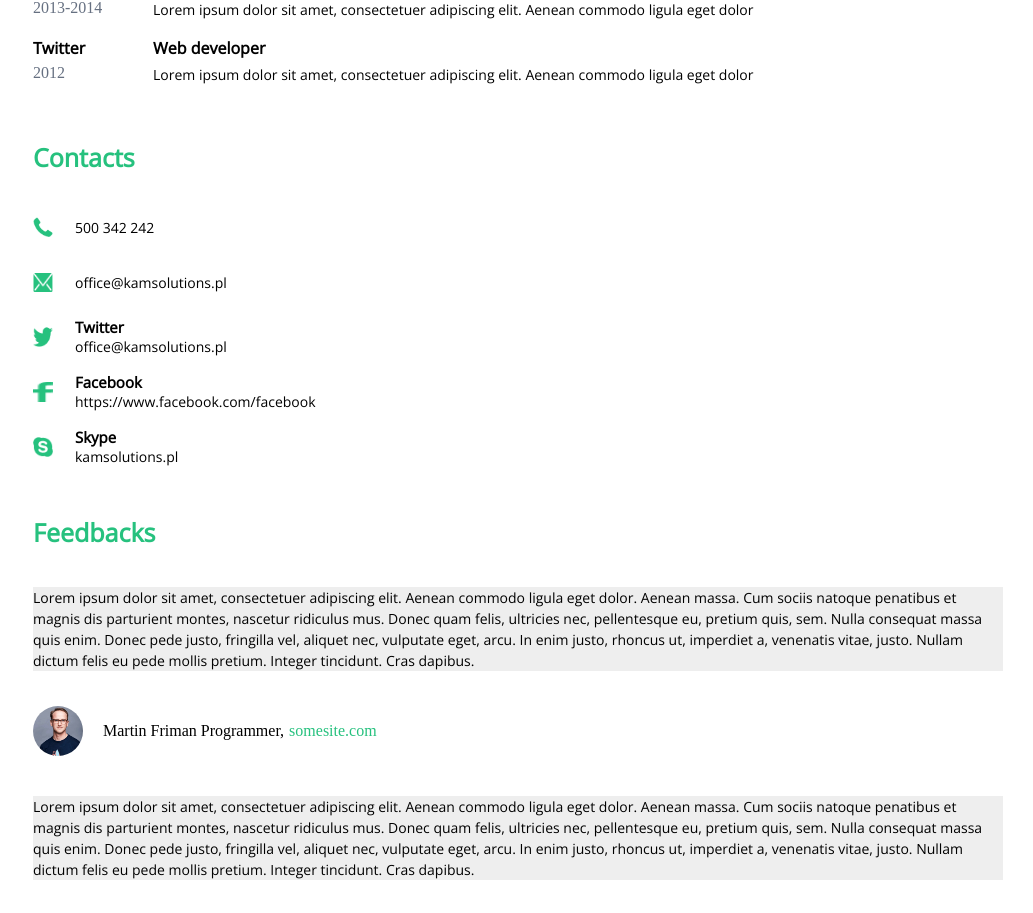
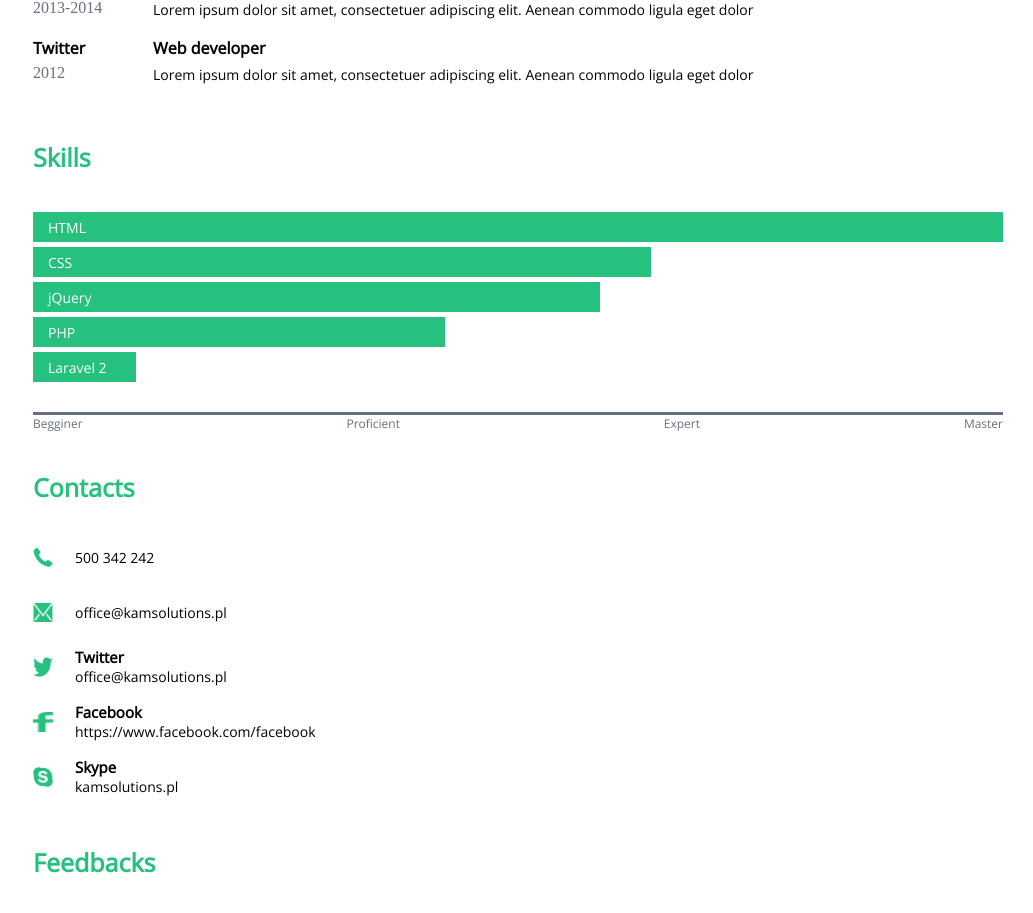
Before and after one commit to Jaba-B/isotope, a React (Create React App) app: page /inner in a window 1280 px wide. Shown: the part 1094-2007 px from the top of the page, without its empty margins (247-1280 px from the left). Built offline with nearby package versions, Linux system fonts and the light colour scheme.

Commit message:
created and added skills component

```diff
--- a/src/assets/styles/innerPage.css
+++ b/src/assets/styles/innerPage.css
@@ -237,6 +237,62 @@ p {
     margin: 10px 0 10px 10px
 }
 
+.skills {
+    height: 30px;
+    background-color: #26C17E;
+}
+
+.skill {
+    height: 30px;
+    background-color: #26C17E;
+    margin: 0 30px 5px 30px;
+    display: flex;
+    align-items: center;
+}
+
+.skills-span {
+    font-family: Open Sans;
+    font-size: 14px;
+    color: white;
+    margin-left: 15px;
+}
+
+.skills-level-container {
+    margin: 30px 30px 0 30px;
+}
+
+.level {
+    height: 3px;
+    background-color: #667081;
+}
+
+.skills-level-span-container {
+    display: flex;
+    justify-content: space-between;
+}
+
+.skills-level-span {
+    color: #667081;
+    font-family: Open Sans;
+    font-size: 12px;
+}
+
+.css {
+    width: 60%;
+}
+
+.jquery {
+    width: 55%;
+}
+
+.php {
+    width: 40%;
+}
+
+.laravel {
+    width: 10%;
+}
+
 @media only screen and (max-width: 600px) {
     .nav-panel {
         width: 60px;
--- /dev/null
+++ b/src/components/Skills.js
@@ -0,0 +1,21 @@
+function Skills(props) {
+    return (
+        <section>
+            <h2 className="inner-page__title">Skills</h2>
+            <div className="skill"><span className="skills-span">HTML</span></div>
+            <div className="skill css" id="css"><span className="skills-span">CSS</span></div>
+            <div className="skill jquery" ><span className="skills-span">jQuery</span></div>
+            <div className="skill php" ><span className="skills-span">PHP</span></div>
+            <div className="skill laravel"><span className="skills-span">Laravel 2</span></div>
+            <div className="skills-level-container">
+                <div className="level"></div>
+                <div className="skills-level-span-container">
+                <span className="skills-level-span">Begginer</span><span className="skills-level-span proficient">Proficient</span><span className="skills-level-span expert">Expert</span><span className="skills-level-span master">Master</span>
+                </div>
+            </div>
+
+        </section>
+    )
+}
+
+export default Skills;
--- a/src/pages/Inner.js
+++ b/src/pages/Inner.js
@@ -1,6 +1,7 @@
 import Box from '../components/Box';
 import Button from '../components/Button';
 import Experience from '../components/Experience';
+import Skills from '../components/Skills';
 import Education from '../components/Education';
 import Feedbacks from '../components/Feedbacks';
 import Contacts from '../components/Contacts';
@@ -51,6 +52,7 @@ function Inner() {
                 <Box title='About me' content={text} h2className='inner-page__title margin-correction' pclassName='inner-page__p'></Box>
                 <Education title='Education' data={educationData}/>
                 <Experience title='Experience' data={data}/>
+                <Skills width='70px'/>
                 <section>
                     <h2 className='inner-page__title'>Contacts</h2>
                     <Contacts icon={phone} contact={'500 342 242'} />
```
